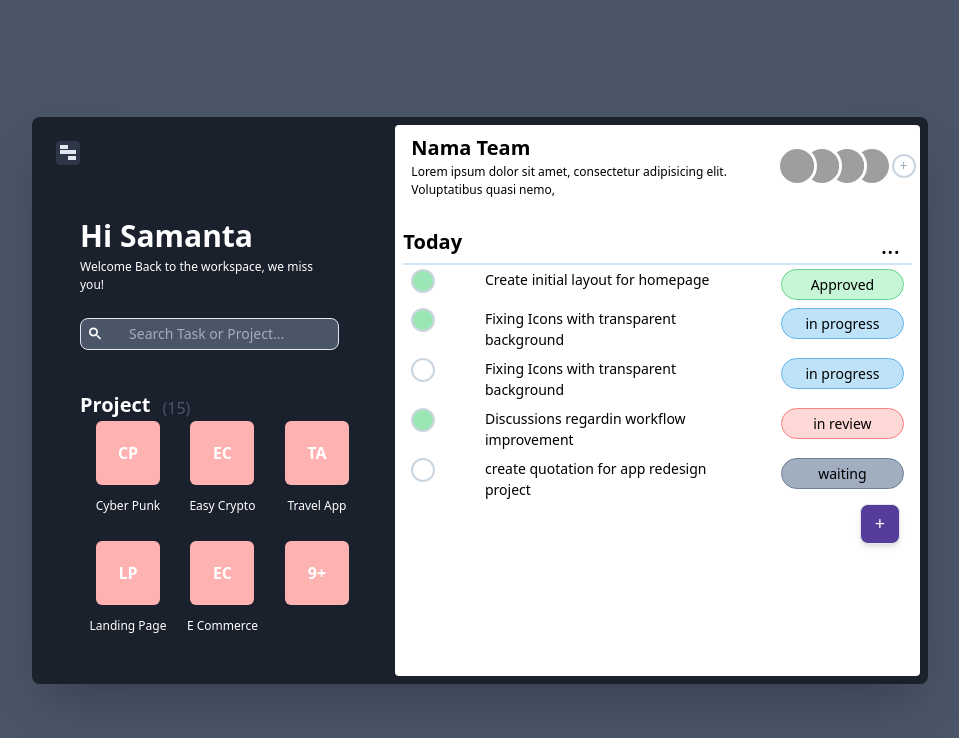
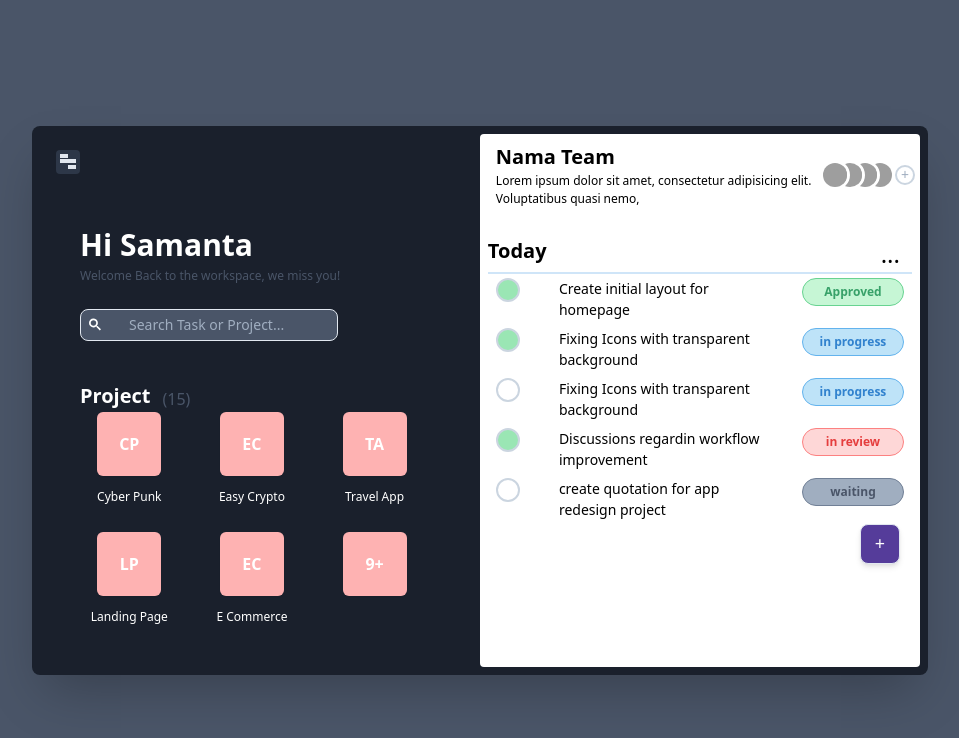
Before and after one commit to irfanmaulanasam/fe_test_transisi, a Vue app: page / in a window 1280 px wide. Shown: the top 738 px of the page, without its empty margins (160-1119 px from the left). Built offline with nearby package versions, Linux system fonts and the light colour scheme; grey boxes are pictures that could not be loaded.

Commit message:
styling small components

```diff
--- a/src/App.vue
+++ b/src/App.vue
@@ -5,8 +5,8 @@
         id="profile"
         class="flex flex-col lg:flex-row w-full  h-auto justify-between rounded-lg shadow-2xl bg-white mx-6 lg:mx-0 bg-gray-900"
       >
-        <profile/>
-        <todo/>
+        <profile class="w-1/2"/>
+        <todo class="w-1/2"/>
       </div>
     </div>
   </div>
--- a/src/components/layout/profile.vue
+++ b/src/components/layout/profile.vue
@@ -3,9 +3,8 @@
     <submenu class="w-6 h-6 mt-6 ml-6"/>
     <div class="p-4 md:p-12 text-center lg:text-left text-white">
         <h1 class="text-3xl font-bold pt-8 lg:pt-0">Hi Samanta</h1>
-        <p class="text-xs">Welcome Back to the workspace, we miss you!</p>
-        <!-- <div class="mx-auto lg:mx-0 w-4/5 pt-3 border-b-2 border-gray-500 opacity-25"></div> -->
-        <div class="mt-6 mb-10">
+        <p class="text-xs text-gray-700">Welcome Back to the workspace, we miss you!</p>
+        <div class="w-3/4 mt-6 mb-10">
           <searchProject/>
         </div>
         <div class="flex items-end space-around w-1/2 ">
--- /dev/null
+++ b/src/components/login.vue
@@ -0,0 +1,46 @@
+<template>
+  <div class="w-full max-w-xs">
+    <form class="bg-white shadow-md rounded px-8 pt-6 pb-8 mb-4">
+      <div class="mb-4">
+        <label class="block text-gray-700 text-sm font-bold mb-2" for="username">
+          Username
+        </label>
+        <input class="shadow appearance-none border rounded w-full py-2 px-3 text-gray-700 leading-tight focus:outline-none focus:shadow-outline" id="username" type="text" placeholder="Username">
+      </div>
+      <div class="mb-6">
+        <label class="block text-gray-700 text-sm font-bold mb-2" for="password">
+          Password
+        </label>
+        <input class="shadow appearance-none border border-red-500 rounded w-full py-2 px-3 text-gray-700 mb-3 leading-tight focus:outline-none focus:shadow-outline" id="password" type="password" placeholder="******************">
+        <p class="text-red-500 text-xs italic">Please choose a password.</p>
+      </div>
+      <div class="flex items-center justify-between">
+        <button class="bg-blue-500 hover:bg-blue-700 text-white font-bold py-2 px-4 rounded focus:outline-none focus:shadow-outline" type="button">
+          Sign In
+        </button>
+        <a class="inline-block align-baseline font-bold text-sm text-blue-500 hover:text-blue-800" href="#">
+          Forgot Password?
+        </a>
+      </div>
+    </form>
+    <p class="text-center text-gray-500 text-xs">
+      &copy;2020 Acme Corp. All rights reserved.
+    </p>
+  </div>
+</template>
+
+<script>
+export default {
+
+}
+</script>
+
+<style>
+.modal {
+      transition: opacity 0.25s ease;
+    }
+    body.modal-active {
+      overflow-x: hidden;
+      overflow-y: visible !important;
+    }
+</style>
--- a/src/components/task/avatar.vue
+++ b/src/components/task/avatar.vue
@@ -4,7 +4,7 @@
     <img class="avatar z-20" src="http://placeimg.com/80/80/animals">
     <img class="avatar z-10" src="http://placeimg.com/80/80/tech">
     <img class="avatar z-0" src="http://placeimg.com/80/80/sport">
-    <div class="flex justify-center items-center w-6 h-6 border-2 border-gray-400 rounded-full p-2 text-sm text-gray-500">
+    <div class="flex justify-center items-center w-5 h-5 border-2 border-gray-400 rounded-full p-2 text-sm text-gray-500">
       +
     </div>
   </div>
@@ -18,8 +18,8 @@ export default {
 
 <style>
 .avatar {
-	width: 40px;
-  height: 40px;
+	width: 30px;
+  height: 30px;
   border-width: 3px;
   border-color: white;
   border-radius: 50%;
--- /dev/null
+++ b/src/components/task/checkList.vue
@@ -0,0 +1,39 @@
+<template>
+  <div
+    class="rounded-full h-6 w-6 flex items-center justify-center border-gray-400 border-2"
+    :class="{'bg-green-300':status}"
+  >
+    <div v-if="status" class>
+      <svg
+        class="fill-current stroke-current text-white "
+        stroke-width="2"
+        viewBox="0 0 475 475"
+      >
+        <g transform="translate(0 -540.36)">
+          <path d="M367.8,696.86l-211.1,145.6l-47.7-68.4c-2.3-3.4-7-4.3-10.4-1.9c-3.4,2.3-4.3,7-1.9,10.4l52,74.5
+          c1.5,2.1,3.8,3.2,6.2,3.2v0c1.5,0,2.9-0.5,4.2-1.4l217.2-149.7c3.4-2.3,4.3-7,1.9-10.4C375.9,695.36,371.2,694.46,367.8,696.86z"
+          />
+        </g>
+      </svg>
+
+    </div>
+    <div v-else></div>
+  </div>
+</template>
+
+<script>
+export default {
+  props:{
+    status:{
+      type:Boolean,
+      default(){
+        return false
+      }
+    }
+  }
+}
+</script>
+
+<style>
+
+</style>
--- a/src/components/task/index.vue
+++ b/src/components/task/index.vue
@@ -1,33 +1,14 @@
 <template>
-  <div class="flex flex-col text-sm">
+  <div class="flex flex-col text-sm relative">
     <div v-for="(task,i) in order" :key="i" class="flex flex-row mx-2 my-1 justify-between">
-      <div
-        class="rounded-full h-6 w-6 flex items-center justify-center border-gray-400 border-2"
-        :class="{'bg-green-300':task.checklist}"
-      >
-        <div v-if="task.checklist" class>
-          <svg
-           class="fill-current stroke-current stroke-1 text-gray-500"
-           x="0px" y="0px"
-           viewBox="0 0 475 475" xml:space="preserve"
-          >
-            <g transform="translate(0 -540.36)">
-              <path d="M367.8,696.86l-211.1,145.6l-47.7-68.4c-2.3-3.4-7-4.3-10.4-1.9c-3.4,2.3-4.3,7-1.9,10.4l52,74.5
-              c1.5,2.1,3.8,3.2,6.2,3.2v0c1.5,0,2.9-0.5,4.2-1.4l217.2-149.7c3.4-2.3,4.3-7,1.9-10.4C375.9,695.36,371.2,694.46,367.8,696.86z"
-              />
-            </g>
-          </svg>
-
-        </div>
-        <div v-else></div>
-      </div>
+      <checklist :status="task.checklist"/>
       <div class="w-1/2">{{task.taskName}}</div>
       <div class="w-1/4">
         <taskStatus :status="task.status" />
       </div>
     </div>
     <div
-    class="flex justify-end relative  px-3 w-full"
+    class="flex justify-end px-3 w-full"
     >
     <button class="absolute rounded-lg border h-10 w-10 text-lg text-white font-light bg-purple-800 shadow-md"
       @click="addTask"
@@ -39,10 +20,12 @@
 </template>
 
 <script>
+import checklist from "@/components/task/checkList";
 import taskStatus from "@/components/task/status";
 export default {
   components: {
     taskStatus,
+    checklist
   },
   data() {
     return {
--- a/src/components/task/status.vue
+++ b/src/components/task/status.vue
@@ -2,23 +2,23 @@
   <div
   class="cursor-pointer"
   >
-    <div class="flex items-center justify-center rounded-full py-1 px-4 border bg-gray-500 border-gray-600 "
+    <div class="flex items-center justify-center text-xs font-bold rounded-full py-1 px-4 border bg-gray-500 text-gray-700 border-gray-600 "
     v-if="status==0"
     >
     waiting
     </div>
-    <div class="flex items-center justify-center rounded-full py-1 px-4 border bg-blue-200 border-blue-400"
+    <div class="flex items-center justify-center text-xs font-bold rounded-full py-1 px-4 border bg-blue-200 text-blue-600 border-blue-400"
     v-else-if="status==1"
     >
     in progress
     </div>
-    <div class="flex items-center justify-center rounded-full py-1 px-4 border bg-red-200 border-red-400"
+    <div class="flex items-center justify-center text-xs font-bold rounded-full py-1 px-4 border bg-red-200 text-red-600 border-red-400"
     v-else-if="status==2"
     >
     in review
     </div>
 
-    <div class="flex items-center justify-center rounded-full py-1 px-4 border bg-green-200 border-green-400"
+    <div class="flex items-center justify-center text-xs font-bold rounded-full py-1 px-4 border bg-green-200 text-green-600 border-green-400"
     v-else
     >
     Approved
--- a/src/store/index.js
+++ b/src/store/index.js
@@ -5,6 +5,9 @@ Vue.use(Vuex)
 
 export default new Vuex.Store({
   state: {
+    loginStatus:false,
+    listUser:[],
+
   },
   mutations: {
   },
```
Also changed, not shown: src/components/register.vue (added).
